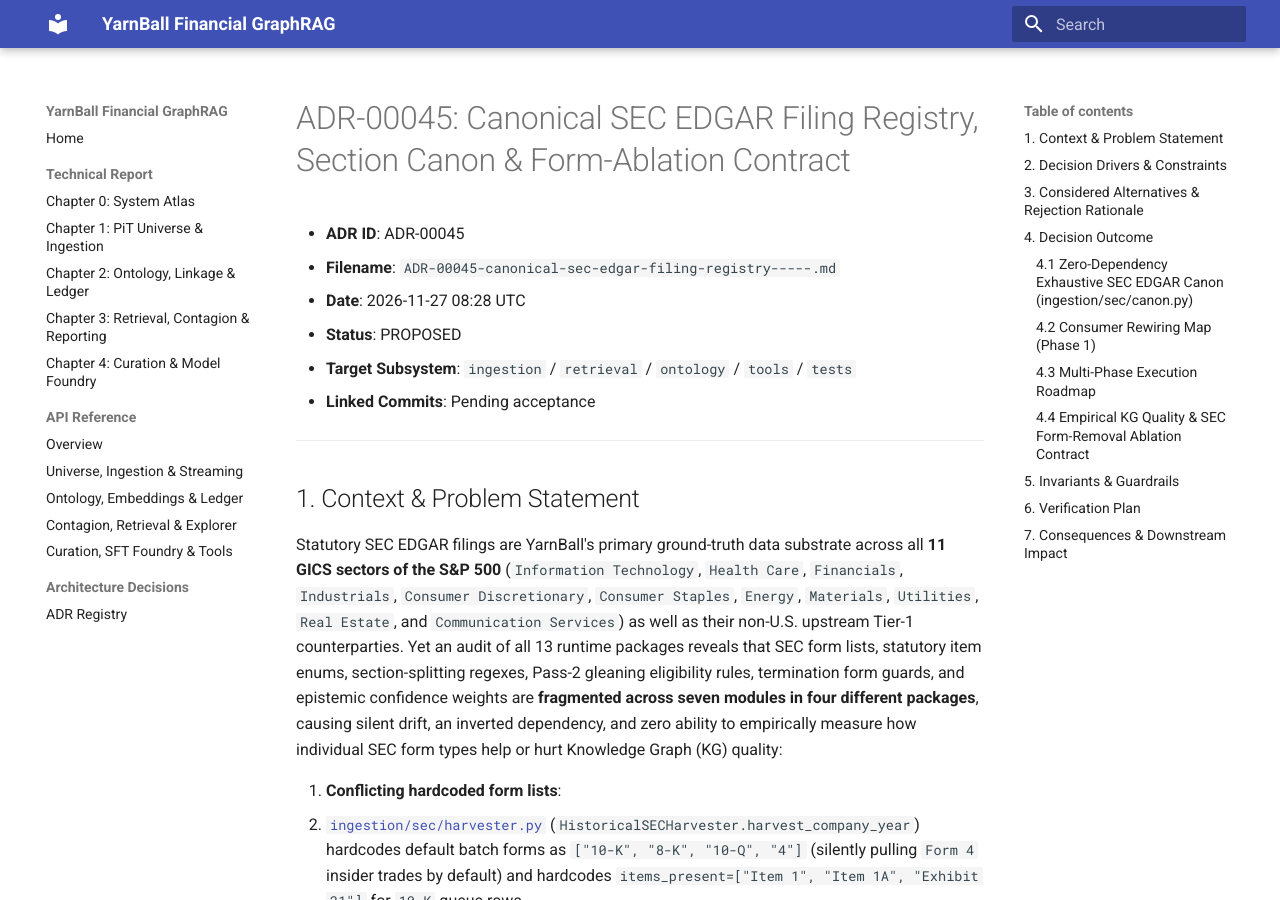
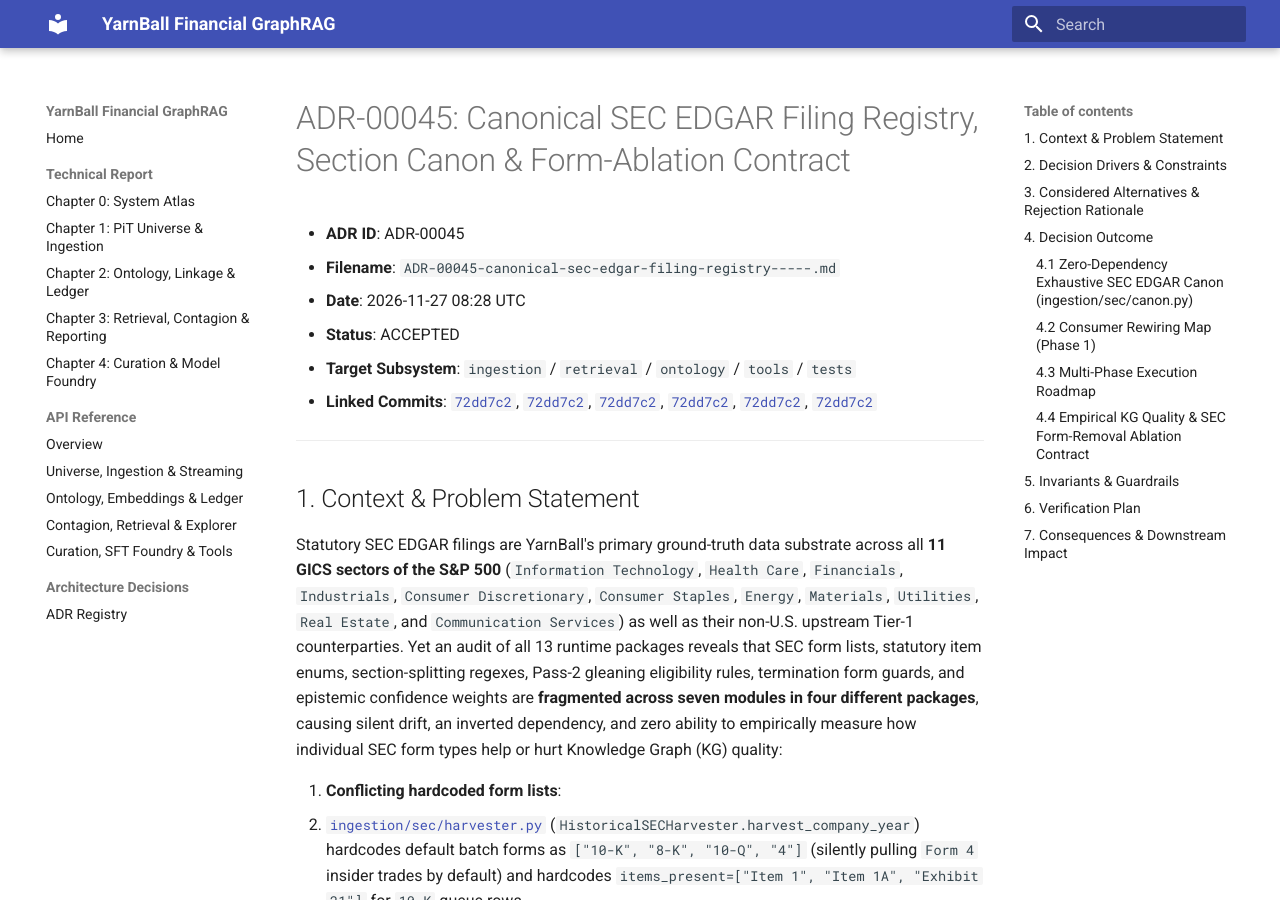
Before and after one commit to CamiloEmiliano/YarnBall, an MkDocs documentation site: the page built from docs/decisions/ADR-00045-canonical-sec-edgar-filing-registry-----.md, in a window 1280 px wide and 900 px high. Built offline with MkDocs 1.6.1 and Material for MkDocs 9.7.7, drawn with Linux system fonts in a browser that asks for light colours.

Commit message:
docs(adr): mark ADR-00045 ACCEPTED and backfill commit links

```diff
--- a/docs/decisions/ADR-00045-canonical-sec-edgar-filing-registry-----.md
+++ b/docs/decisions/ADR-00045-canonical-sec-edgar-filing-registry-----.md
@@ -3,9 +3,9 @@
 - **ADR ID**: ADR-00045
 - **Filename**: `ADR-00045-canonical-sec-edgar-filing-registry-----.md`
 - **Date**: 2026-11-27 08:28 UTC
-- **Status**: PROPOSED
+- **Status**: ACCEPTED
 - **Target Subsystem**: `ingestion` / `retrieval` / `ontology` / `tools` / `tests`
-- **Linked Commits**: Pending acceptance
+- **Linked Commits**: [`72dd7c2`](../../ingestion/sec/canon.py), [`72dd7c2`](../../ingestion/sec/harvester.py), [`72dd7c2`](../../ingestion/sec/disruption_gating.py), [`72dd7c2`](../../ingestion/segmentation/chunker.py), [`72dd7c2`](../../retrieval/reporting.py), [`72dd7c2`](../../tests/ingestion/sec/test_sec_canon_integrity.py)
 
 ---
 
```
Also changed, not shown: docs/decisions/index.md (+1 -1 lines).
